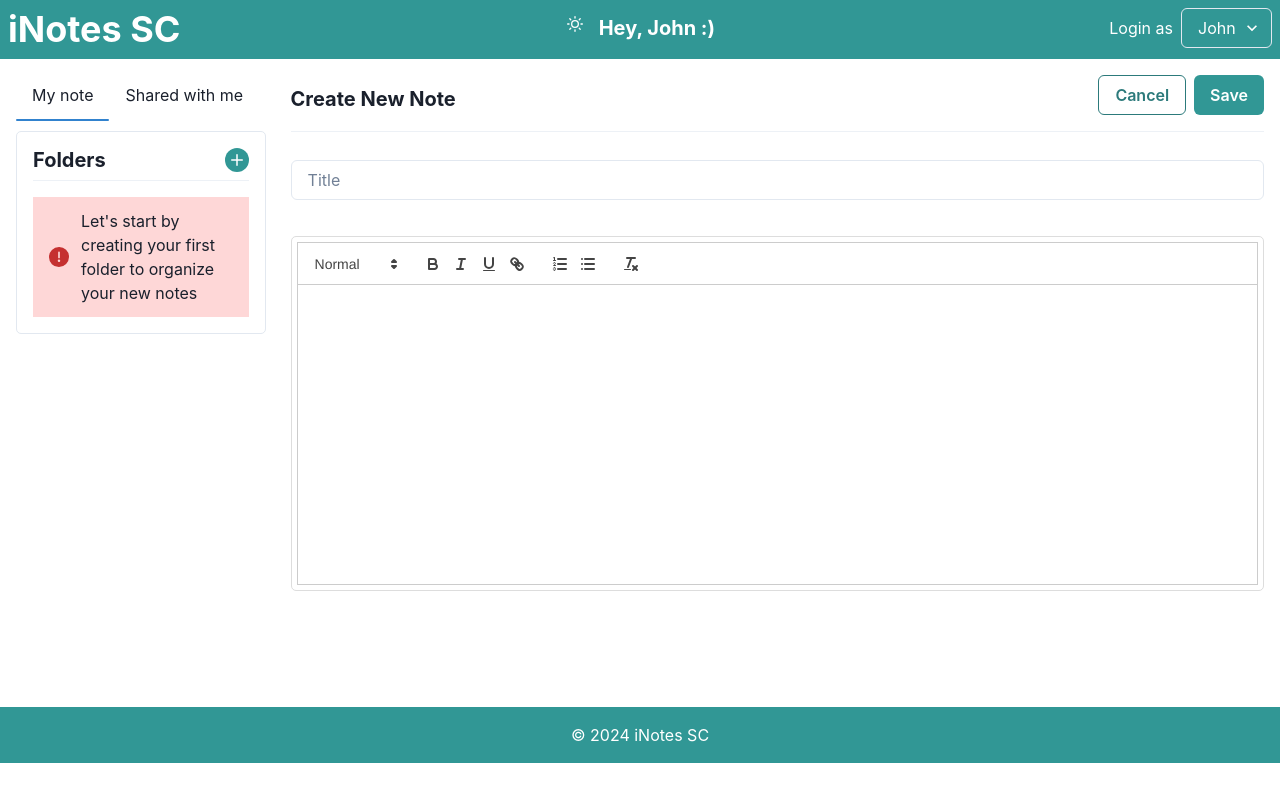
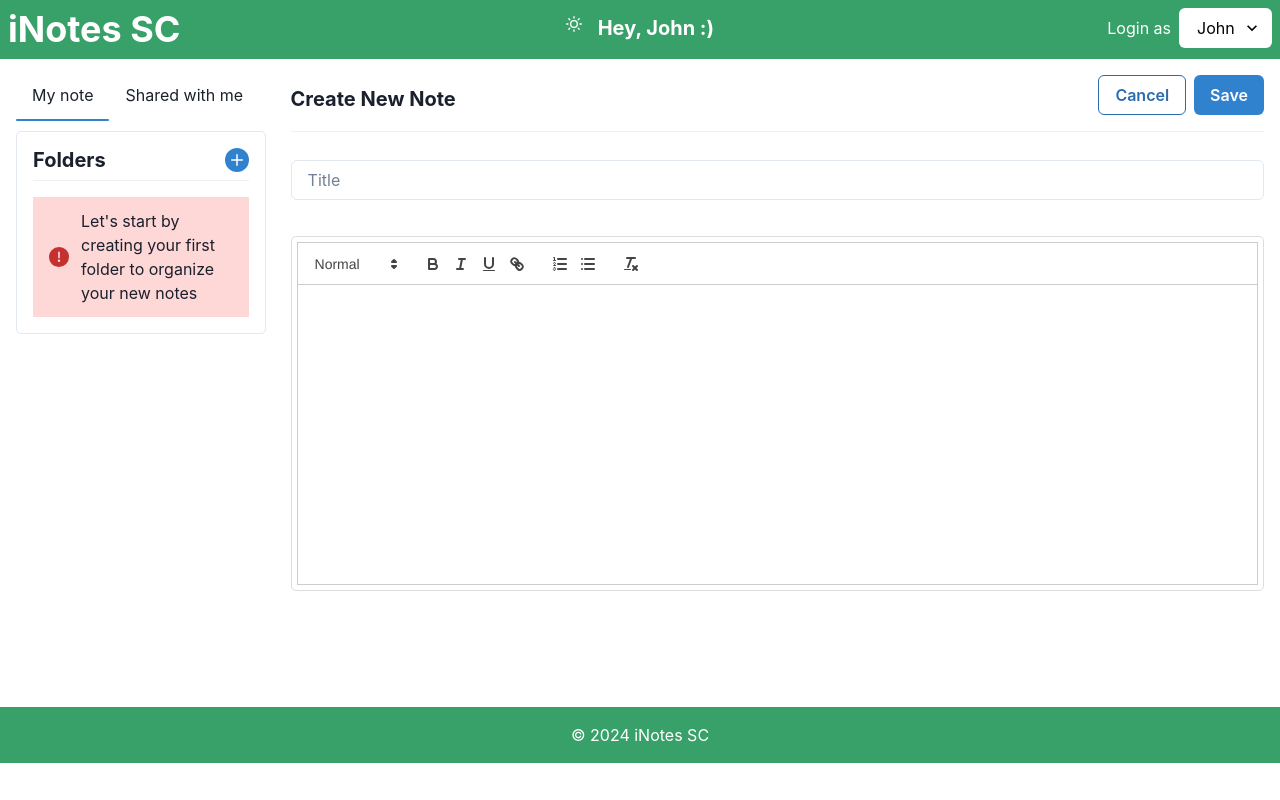
Before and after one commit to NitinMali/notes-app, a React (Create React App) app: page /form/1 in a window 1280 px wide. Built offline with nearby package versions, Linux system fonts and the light colour scheme.

Commit message:
username and theme

```diff
--- a/src/App.tsx
+++ b/src/App.tsx
@@ -2,7 +2,7 @@ import React, { useEffect } from "react";
 import { useDispatch, useSelector } from "react-redux";
 import { RootState } from "./store/store";
 import { setNotes } from "./store/notesSlice";
-import { setFolders } from "./store/foldersSlice";
+import { setFolders, setSelectedFolder } from "./store/foldersSlice";
 import Header from "./components/Header";
 import Footer from "./components/Footer";
 import FolderList from "./components/FolderList";
@@ -10,7 +10,8 @@ import NoteDetail from "./components/NoteDetail";
 import NoteForm from "./components/NoteForm";
 import NoteGrid from "./components/NoteGrid";
 import { Box, Flex } from "@chakra-ui/react";
-import { BrowserRouter as Router, Routes, Route } from "react-router-dom";
+import useSessionUsername from "./useSessionUsername";
+import { Routes, Route, useNavigate } from "react-router-dom";
 import "./styles.css";
 
 //autosave button spinner and directy check
@@ -18,8 +19,12 @@ import "./styles.css";
 
 const App: React.FC = () => {
   const dispatch = useDispatch();
+  const navigate = useNavigate();
   const notes = useSelector((state: RootState) => state.notes.notes);
   const folders = useSelector((state: RootState) => state.folders.folders);
+  const username = useSelector(
+    (state: RootState) => state.folders.currentUsername
+  );
 
   useEffect(() => {
     const savedNotes = JSON.parse(localStorage.getItem("notes") || "[]");
@@ -37,8 +42,15 @@ const App: React.FC = () => {
     localStorage.setItem("folders", JSON.stringify(folders));
   }, [folders]);
 
+  useEffect(() => {
+    const foldersByUsername = folders.filter(folder=>folder.username === username);
+    if (foldersByUsername[0]) {
+      dispatch(setSelectedFolder(foldersByUsername[0]));
+      navigate(`/${foldersByUsername[0].id}`);
+    }
+  }, [username]);
+
   return (
-    <Router>
     <Flex direction="column">
       <Header />
       <Box
@@ -58,7 +70,7 @@ const App: React.FC = () => {
           minHeight="calc(100vh - 200px)"
         >
           <Routes>
-              <Route path="/" element={<NoteGrid />} />
+            <Route path="/:id?" element={<NoteGrid />} />
             <Route path="/view/:id" element={<NoteDetail />} />
             <Route path="/form/:id?" element={<NoteForm />} />
           </Routes>
@@ -66,7 +78,6 @@ const App: React.FC = () => {
       </Box>
       <Footer />
     </Flex>
-    </Router>
   );
 };
 
--- a/src/components/FolderList.tsx
+++ b/src/components/FolderList.tsx
@@ -2,7 +2,6 @@ import React from "react";
 import { useDispatch, useSelector } from "react-redux";
 import { RootState } from "../store/store";
 import { addFolder, setSelectedFolder } from "../store/foldersSlice";
-import { createNote } from "../store/notesSlice";
 import { useNavigate } from "react-router-dom";
 import {
   List,
@@ -24,17 +23,18 @@ import {
   AlertIcon,
 } from "@chakra-ui/react";
 
-import { AddIcon, DeleteIcon } from "@chakra-ui/icons";
+import { AddIcon } from "@chakra-ui/icons";
 
 const FolderList: React.FC = () => {
   const dispatch = useDispatch();
   const navigate = useNavigate();
+  const username = useSelector((state: RootState) => state.folders.currentUsername);
   const folders = useSelector((state: RootState) =>
-    state.folders.folders.filter((folder) => folder.username === "JOHN")
+    state.folders.folders.filter((folder) => folder.username === username)
   );
 
   const notes = useSelector((state: RootState) =>
-    state.notes.notes.filter((note) => note.username === "JOHN")
+    state.notes.notes.filter((note) => note.username === username)
   );
 
   const selectedFolder = useSelector(
@@ -57,7 +57,7 @@ const FolderList: React.FC = () => {
               <IconButton
                 isRound={true}
                 variant="solid"
-                colorScheme="teal"
+                colorScheme="blue"
                 aria-label="Done"
                 fontSize="12px"
                 size="xs"
@@ -68,10 +68,9 @@ const FolderList: React.FC = () => {
                     addFolder({
                       id: newFolderID,
                       title: `New Folder ${folders.length + 1}`,
-                      username: "JOHN",
+                      username: username ? username : '',
                     })
                   );
-                  dispatch(createNote(false));
                 }}
               />
             </Flex>
@@ -82,21 +81,17 @@ const FolderList: React.FC = () => {
                   <ListItem
                     p={2}
                     _hover={{ bg: "gray.100" }}
+                    cursor="pointer"
+                    onClick={() => {
+                      dispatch(setSelectedFolder(folder));
+                      navigate(`/${folder.id}`);
+                    }}
                     className={
                       selectedFolder?.id === folder.id ? "selected" : ""
                     }
                   >
                     <Flex>
-                      <Text
-                        cursor="pointer"
-                        onClick={() => {
-                          dispatch(createNote(false));
-                          dispatch(setSelectedFolder(folder));
-                          navigate("/");
-                        }}
-                      >
-                        {folder.title}
-                      </Text>
+                      <Text>{folder.title}</Text>
                       <Spacer />
                       <Badge color="black" borderRadius="5px">
                         {
--- a/src/components/Footer.tsx
+++ b/src/components/Footer.tsx
@@ -3,7 +3,7 @@ import { Box, Text } from "@chakra-ui/react";
 
 const Footer: React.FC = () => {
   return (
-    <Box as="footer" bg="teal.500" color="white" py={4} mt={4}>
+    <Box as="footer" bg="green.500" color="white" py={4} mt={4}>
       <Text textAlign="center">© 2024 iNotes SC</Text>
     </Box>
   );
--- a/src/components/Header.tsx
+++ b/src/components/Header.tsx
@@ -1,18 +1,46 @@
-import React from "react";
+import React, { useEffect } from "react";
+import { useDispatch, useSelector } from "react-redux";
+import { useNavigate } from "react-router-dom";
 import { Box, Heading, Select, Text, Flex, Spacer } from "@chakra-ui/react";
 import { SunIcon } from "@chakra-ui/icons";
+import useSessionUsername from "../useSessionUsername";
+import { setCurrentUsername } from "../store/foldersSlice";
 
 const Header: React.FC = () => {
+  const [username, setUsername] = useSessionUsername();
+  const dispatch = useDispatch();
+  const navigate = useNavigate();
+
+  useEffect(()=> {
+    if(!sessionStorage.getItem('username')) {
+      dispatch(setCurrentUsername('John'));
+      setUsername('John');
+    }
+  }, []);
+
+  const handleUsernameChange = (username: string) => {
+    setUsername(username);
+    dispatch(setCurrentUsername(username));
+    navigate("/");
+  };
   return (
-    <Flex bg="teal.500" p={2} color="white">
+    <Flex bg="green.500" p={2} color="white">
       <Heading textAlign="left">iNotes SC</Heading>
-      <Spacer/>
-      <SunIcon m={2}/>
-      <Heading p={2} size="md">Hey, John :)</Heading>
-      <Spacer/>
+      <Spacer />
+      <SunIcon m={2} />
+      <Heading p={2} size="md">
+        Hey, {username} :)
+      </Heading>
+      <Spacer />
       <Text p={2}>Login as</Text>
       <Box>
-        <Select>
+        <Select
+          onChange={(e) => handleUsernameChange(e.target.value)}
+          variant="filled"
+          bg="white"
+          color="black"
+          value={username ? username : "John"}
+        >
           <option value="John">John</option>
           <option value="Amar">Amar</option>
           <option value="Priya">Priya</option>
--- a/src/components/NoteDetail.tsx
+++ b/src/components/NoteDetail.tsx
@@ -3,7 +3,7 @@ import { useParams } from "react-router-dom";
 import { useDispatch, useSelector } from "react-redux";
 import { useNavigate } from "react-router-dom";
 import { RootState } from "../store/store";
-import { setNoteToEdit, deleteNote } from "../store/notesSlice";
+import { deleteNote } from "../store/notesSlice";
 import { Box, Heading, useToast } from "@chakra-ui/react";
 import { EditIcon, DeleteIcon } from "@chakra-ui/icons";
 import CustomAlertDialog from "./shared/ConfirmAlertDialog";
--- a/src/components/NoteForm.tsx
+++ b/src/components/NoteForm.tsx
@@ -16,6 +16,7 @@ import {
 } from "@chakra-ui/react";
 import ReactQuill from "react-quill";
 import "react-quill/dist/quill.snow.css";
+import useSessionUsername from '../useSessionUsername';
 
 const NoteForm: React.FC = () => {
   const dispatch = useDispatch();
@@ -23,6 +24,7 @@ const NoteForm: React.FC = () => {
   const navigate = useNavigate();
   const { id } = useParams<{ id: string }>();
   const noteId = id ? parseInt(id) : undefined;
+  const [username, setUsername] = useSessionUsername();
 
   const noteToEdit = useSelector((state: RootState) =>
     state.notes.notes.find((note) => note.id === noteId)
@@ -59,7 +61,7 @@ const NoteForm: React.FC = () => {
         id: Date.now(),
         title,
         content,
-        username: "JOHN",
+        username: username ? username : '',
         folderId: selectedFolder?.id,
       };
       dispatch(addNote(newNote));
@@ -78,16 +80,16 @@ const NoteForm: React.FC = () => {
         <Spacer />
         <Button
           type="button"
-          colorScheme="teal"
+          colorScheme="blue"
           variant="outline"
           mr={2}
           onClick={() => {
-            noteId ? navigate(`/view/${noteId}`) : navigate(`/`);
+            noteId ? navigate(`/view/${noteId}`) : navigate(`/${selectedFolder?.id}`);
           }}
         >
           Cancel
         </Button>
-        <Button type="button" colorScheme="teal" onClick={handleSubmit}>
+        <Button type="button" colorScheme="blue" onClick={handleSubmit}>
           Save
         </Button>
       </Flex>
--- a/src/components/NoteGrid.tsx
+++ b/src/components/NoteGrid.tsx
@@ -1,8 +1,8 @@
 import React, { useEffect, useState } from "react";
 import { useDispatch, useSelector } from "react-redux";
 import { RootState } from "../store/store";
-import { setSelectedNote, createNote, setNotes } from "../store/notesSlice";
-import { useNavigate } from "react-router-dom";
+import { setNotes } from "../store/notesSlice";
+import { useNavigate, useParams } from "react-router-dom";
 import {
   Button,
   Text,
@@ -17,27 +17,44 @@ import {
   Divider,
   AlertIcon,
   useToast,
+  Input,
+  Box,
 } from "@chakra-ui/react";
 
-import { AddIcon, DeleteIcon, EditIcon } from "@chakra-ui/icons";
+import {
+  AddIcon,
+  CheckIcon,
+  DeleteIcon,
+  EditIcon,
+  CloseIcon,
+} from "@chakra-ui/icons";
 import CustomAlertDialog from "./shared/ConfirmAlertDialog";
-import { deleteFolder, setSelectedFolder, Folder } from "../store/foldersSlice";
+import {
+  deleteFolder,
+  setSelectedFolder,
+  updateFolder,
+} from "../store/foldersSlice";
 
 const NoteGrid: React.FC = () => {
+  const [editFolder, setEditFolder] = useState(false);
   const dispatch = useDispatch();
   const navigate = useNavigate();
   const toast = useToast();
-  const folders = useSelector((state: RootState) => state.folders.folders);
+  const username = useSelector((state: RootState) => state.folders.currentUsername);
+  const folders = useSelector((state: RootState) =>
+    state.folders.folders.filter((folder) => folder.username === username)
+  );
+  const { id } = useParams<{ id: string }>();
+  const folderId = id ? parseInt(id) : undefined;
 
-  const selectedFolder = useSelector(
-    (state: RootState) => state.folders.selectedFolder
+  const selectedFolder = useSelector((state: RootState) =>
+    state.folders.folders.find((folder) => folder.id === folderId)
   );
+
+  const [folderTitle, setFolderTitle] = useState("");
+
   const notes = useSelector((state: RootState) =>
     state.notes.notes.filter((note) => note.folderId == selectedFolder?.id)
-  );
-
-  const selectedNote = useSelector(
-    (state: RootState) => state.notes.selectedNote
   );
 
   const [isDialogOpen, setIsDialogOpen] = useState(false);
@@ -74,14 +91,66 @@ const NoteGrid: React.FC = () => {
       {selectedFolder ? (
         <>
           <Flex mb={4}>
+            {!editFolder && (
+              <>
               <Heading size="md" mt={3}>
-              {selectedFolder?.title}
-              <EditIcon ml={2} cursor="pointer" />
+                {selectedFolder.title}
               </Heading>
+              <EditIcon
+                  ml={4}
+                  mt={4}
+                  cursor="pointer"
+                  color="blue"
+                  onClick={() => {
+                    setEditFolder(true);
+                    if (selectedFolder?.title) {
+                      setFolderTitle(selectedFolder.title);
+                    }
+                  }}
+                />
+              </>
+            )}
+
+            {editFolder && (
+              <>
+                <Input
+                  value={folderTitle}
+                  mt={3}
+                  w="30%"
+                  onChange={(e) => setFolderTitle(e.target.value)}
+                />
+                <CheckIcon
+                  mt={6}
+                  mx={4}
+                  boxSize={4}
+                  cursor="pointer"
+                  color="blue"
+                  onClick={() => {
+                    dispatch(
+                      updateFolder({
+                        id: selectedFolder.id,
+                        folder: { title: folderTitle },
+                      })
+                    );
+                    setEditFolder(false);
+                  }}
+                />
+                <CloseIcon
+                  cursor="pointer"
+                  mt={6}
+                  color="blue"
+                  boxSize={4}
+                  onClick={() => setEditFolder(false)}
+                />
+              </>
+            )}
+
             <Spacer />
+            {!editFolder && (
+              <>
                 <Button
                   leftIcon={<AddIcon />}
-              colorScheme="teal"
+                  colorScheme="blue"
                   variant="outline"
                   mr={2}
                   onClick={() => navigate("/form")}
@@ -90,12 +159,14 @@ const NoteGrid: React.FC = () => {
                 </Button>
                 <Button
                   leftIcon={<DeleteIcon />}
-              colorScheme="teal"
+                  colorScheme="blue"
                   variant="solid"
                   onClick={handleOpenDialog}
                 >
                   Delete Folder
                 </Button>
+              </>
+            )}
           </Flex>
           <Divider mb={3} />
           <SimpleGrid
--- a/src/index.tsx
+++ b/src/index.tsx
@@ -4,11 +4,14 @@ import App from "./App";
 import { Provider } from "react-redux";
 import store from "./store/store";
 import { ChakraProvider } from "@chakra-ui/react";
+import { BrowserRouter as Router } from "react-router-dom";
 
 ReactDOM.render(
   <Provider store={store}>
     <ChakraProvider>
+      <Router>
         <App />
+      </Router>
     </ChakraProvider>
   </Provider>,
   document.getElementById("root")
--- a/src/styles.css
+++ b/src/styles.css
@@ -27,3 +27,11 @@
   background-color: #d9edff;
   border-color: #d9edff;
 }
+
+button {
+  background-color: blue;
+}
+/*
+scgreen = #38D200
+scblue = #0473EA
+*/
--- /dev/null
+++ b/src/useSessionUsername.ts
@@ -0,0 +1,19 @@
+import { useState, useEffect } from 'react';
+
+const useSessionUsername = () => {
+  const [username, setUsername] = useState<string | null>(() => {
+    return sessionStorage.getItem('username');
+  });
+
+  useEffect(() => {
+    if (username !== null) {
+      sessionStorage.setItem('username', username);
+    } else {
+      sessionStorage.removeItem('username');
+    }
+  }, [username]);
+
+  return [username, setUsername] as const;
+};
+
+export default useSessionUsername;
```
Also changed, not shown: src/store/foldersSlice.ts (+6 -7 lines), src/store/notesSlice.ts (+1 -25 lines), 8 other files (tests, documents, lock files or other folders). Lines whose indentation alone changed are shown as unchanged.
